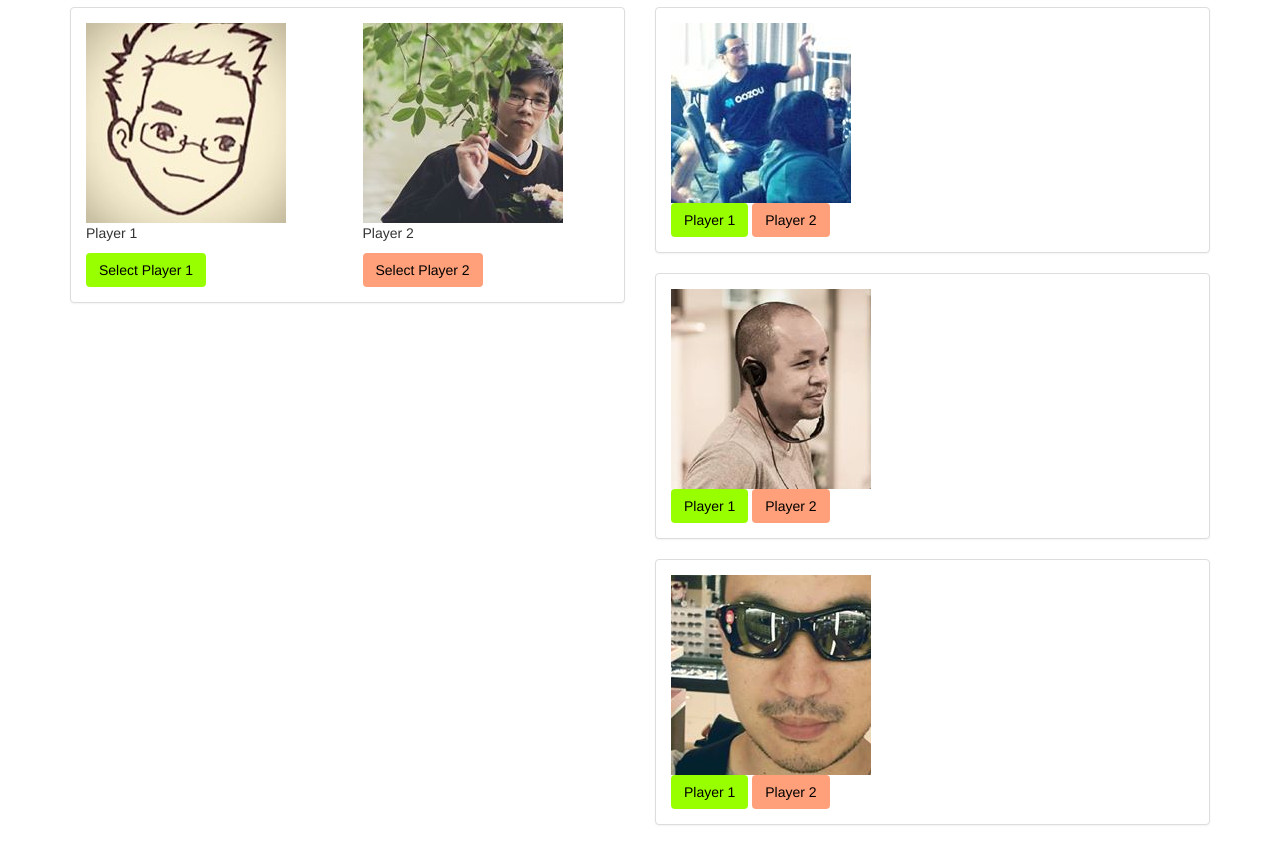
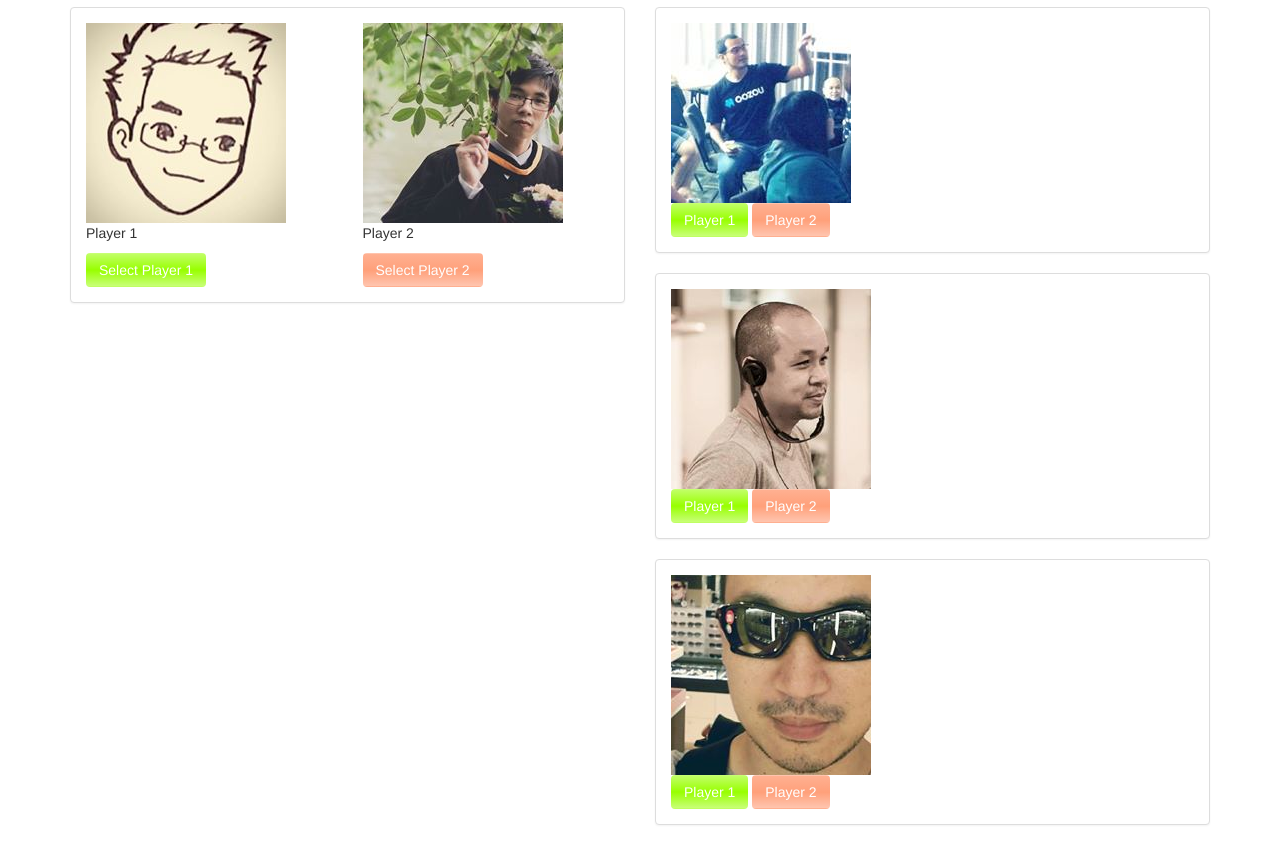
Before and after one commit to tsarocha/battleScoreboard, a plain HTML site: page index.html in a window 1280 px wide. Shown: the part 63-908 px from the top of the page. Drawn offline with Linux system fonts and the light colour scheme.

Commit message:
Change text color to white

```diff
--- a/static/stylesheet/stylesheet.css
+++ b/static/stylesheet/stylesheet.css
@@ -1,12 +1,33 @@
 .btn-player1 {
-  background-color:  #98ff00;
+/*  background-color:  #98ff00;*/
+  background: #c1ff66; /* Old browsers */
+background: -moz-linear-gradient(top,  #c1ff66 0%, #98ff00 50%, #c8ff77 100%); /* FF3.6+ */
+background: -webkit-gradient(linear, left top, left bottom, color-stop(0%,#c1ff66), color-stop(50%,#98ff00), color-stop(100%,#c8ff77)); /* Chrome,Safari4+ */
+background: -webkit-linear-gradient(top,  #c1ff66 0%,#98ff00 50%,#c8ff77 100%); /* Chrome10+,Safari5.1+ */
+background: -o-linear-gradient(top,  #c1ff66 0%,#98ff00 50%,#c8ff77 100%); /* Opera 11.10+ */
+background: -ms-linear-gradient(top,  #c1ff66 0%,#98ff00 50%,#c8ff77 100%); /* IE10+ */
+background: linear-gradient(to bottom,  #c1ff66 0%,#98ff00 50%,#c8ff77 100%); /* W3C */
+filter: progid:DXImageTransform.Microsoft.gradient( startColorstr='#c1ff66', endColorstr='#c8ff77',GradientType=0 ); /* IE6-9 */
+color: white;
 }
 
 .btn-player2 {
-  background-color: #FFA07A;
+  /*background-color: #FFA07A;*/
+  background: #ffb091; /* Old browsers */
+background: -moz-linear-gradient(top,  #ffb091 0%, #ffa07a 51%, #ffc5af 100%); /* FF3.6+ */
+background: -webkit-gradient(linear, left top, left bottom, color-stop(0%,#ffb091), color-stop(51%,#ffa07a), color-stop(100%,#ffc5af)); /* Chrome,Safari4+ */
+background: -webkit-linear-gradient(top,  #ffb091 0%,#ffa07a 51%,#ffc5af 100%); /* Chrome10+,Safari5.1+ */
+background: -o-linear-gradient(top,  #ffb091 0%,#ffa07a 51%,#ffc5af 100%); /* Opera 11.10+ */
+background: -ms-linear-gradient(top,  #ffb091 0%,#ffa07a 51%,#ffc5af 100%); /* IE10+ */
+background: linear-gradient(to bottom,  #ffb091 0%,#ffa07a 51%,#ffc5af 100%); /* W3C */
+filter: progid:DXImageTransform.Microsoft.gradient( startColorstr='#ffb091', endColorstr='#ffc5af',GradientType=0 ); /* IE6-9 */
+color: white;
+
 
 }
 
 .btn-playerClicked{
   background-color: #FC0FC0;
+  color: white;
+
 }
```
